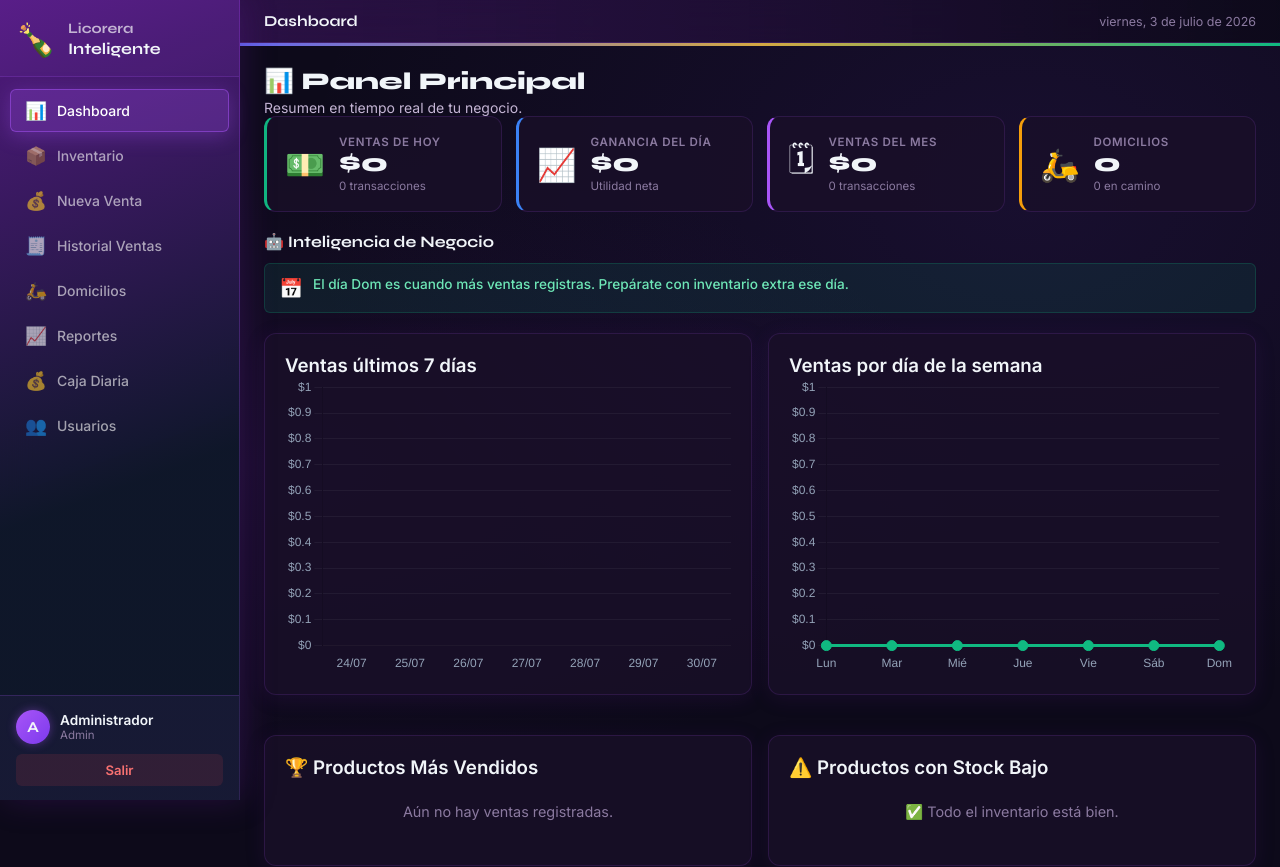
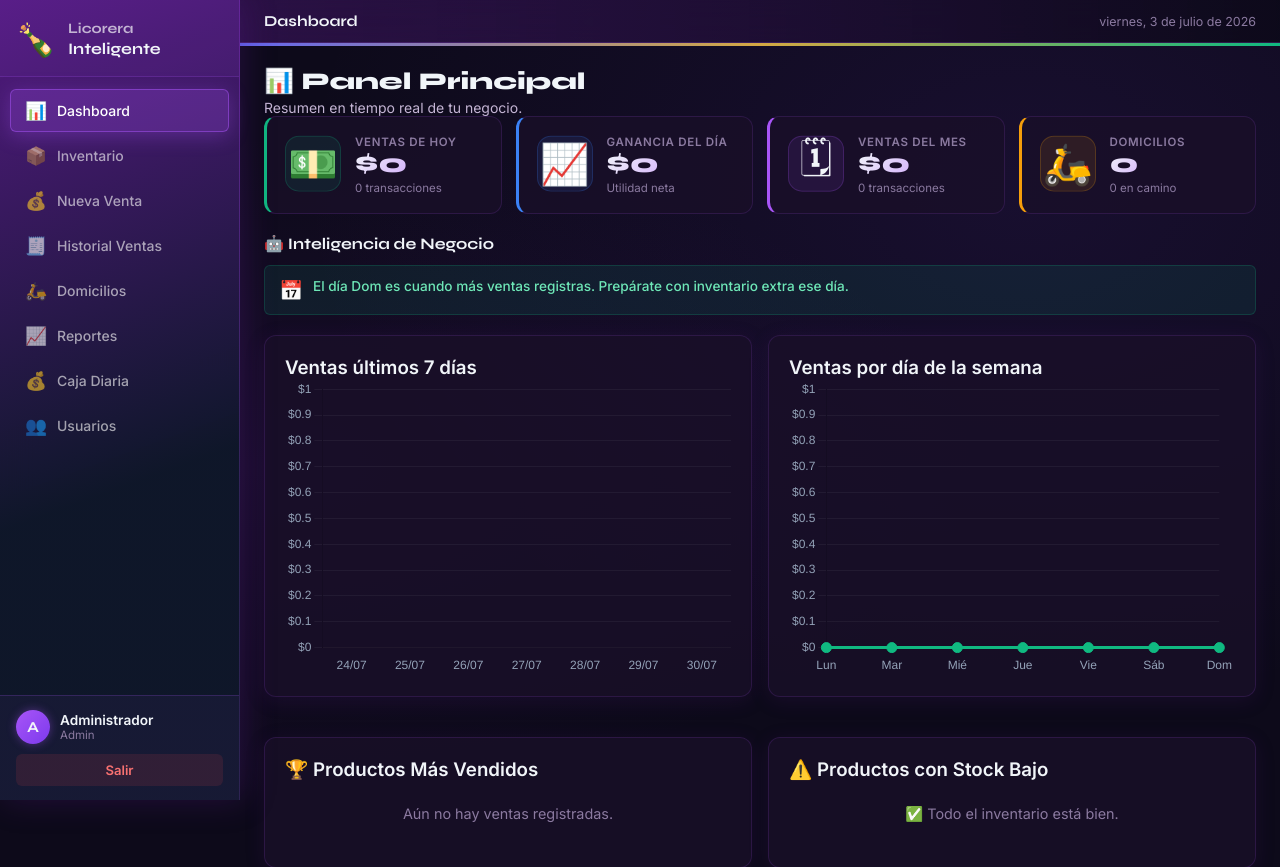
Before and after one commit to KeynerGL/licorera-inteligente, a Flask app: page /dashboard in a window 1280 px wide. Shown: the top 867 px of the page. Run offline with Flask 3, Linux system fonts and the light colour scheme; a user stored in the database is signed in; data comes from the database, SQL or seed files in the repository; data that the repository does not hold is empty; parts of the project's set-up code (start-up, migrations or seed data) failed here and were passed over.

Commit message:
KPI iconos animados y valores mas gradiente

```diff
--- a/static/css/style.css
+++ b/static/css/style.css
@@ -289,11 +289,38 @@ textarea { resize: vertical; }
 .kpi-card.kpi-blue   { border-left: 3px solid var(--accent-blue); }
 .kpi-card.kpi-purple { border-left: 3px solid var(--accent-purple); }
 .kpi-card.kpi-orange { border-left: 3px solid var(--accent-orange); }
-.kpi-icon  { font-size: 2rem; }
+.kpi-icon  {
+  font-size: 2.5rem;
+  width: 56px; height: 56px;
+  display: flex; align-items: center; justify-content: center;
+  border-radius: 14px;
+  background: rgba(168,85,247,0.1);
+  border: 1px solid rgba(168,85,247,0.2);
+  transition: all 0.3s;
+  animation: iconFloat 3s ease-in-out infinite;
+}
+.kpi-card:hover .kpi-icon {
+  transform: scale(1.15) rotate(-5deg);
+  background: rgba(168,85,247,0.2);
+}
+.kpi-card.kpi-green .kpi-icon  { background: rgba(16,185,129,0.1); border-color: rgba(16,185,129,0.2); }
+.kpi-card.kpi-blue .kpi-icon   { background: rgba(59,130,246,0.1); border-color: rgba(59,130,246,0.2); }
+.kpi-card.kpi-orange .kpi-icon { background: rgba(245,158,11,0.1); border-color: rgba(245,158,11,0.2); }
+.kpi-card.kpi-purple .kpi-icon { background: rgba(168,85,247,0.1); border-color: rgba(168,85,247,0.2); }
+
+@keyframes iconFloat {
+  0%, 100% { transform: translateY(0); }
+  50%       { transform: translateY(-4px); }
+}
 .kpi-label { font-size: 0.72rem; font-weight: 700; text-transform: uppercase;
               letter-spacing: 0.06em; color: var(--text-muted); }
-.kpi-value { font-family: 'Syne', sans-serif; font-size: 1.6rem; font-weight: 800;
-              color: var(--text-primary); line-height: 1.1; }
+.kpi-value {
+  font-family: 'Syne', sans-serif; font-size: 1.7rem; font-weight: 800;
+  color: var(--text-primary); line-height: 1.1;
+  background: linear-gradient(135deg, #f1f5f9, #c084fc);
+  -webkit-background-clip: text;
+  -webkit-text-fill-color: transparent;
+}
 .kpi-sub   { font-size: 0.72rem; color: var(--text-muted); margin-top: 2px; }
 
 /* ===== RECOMENDACIONES ===== */
```
